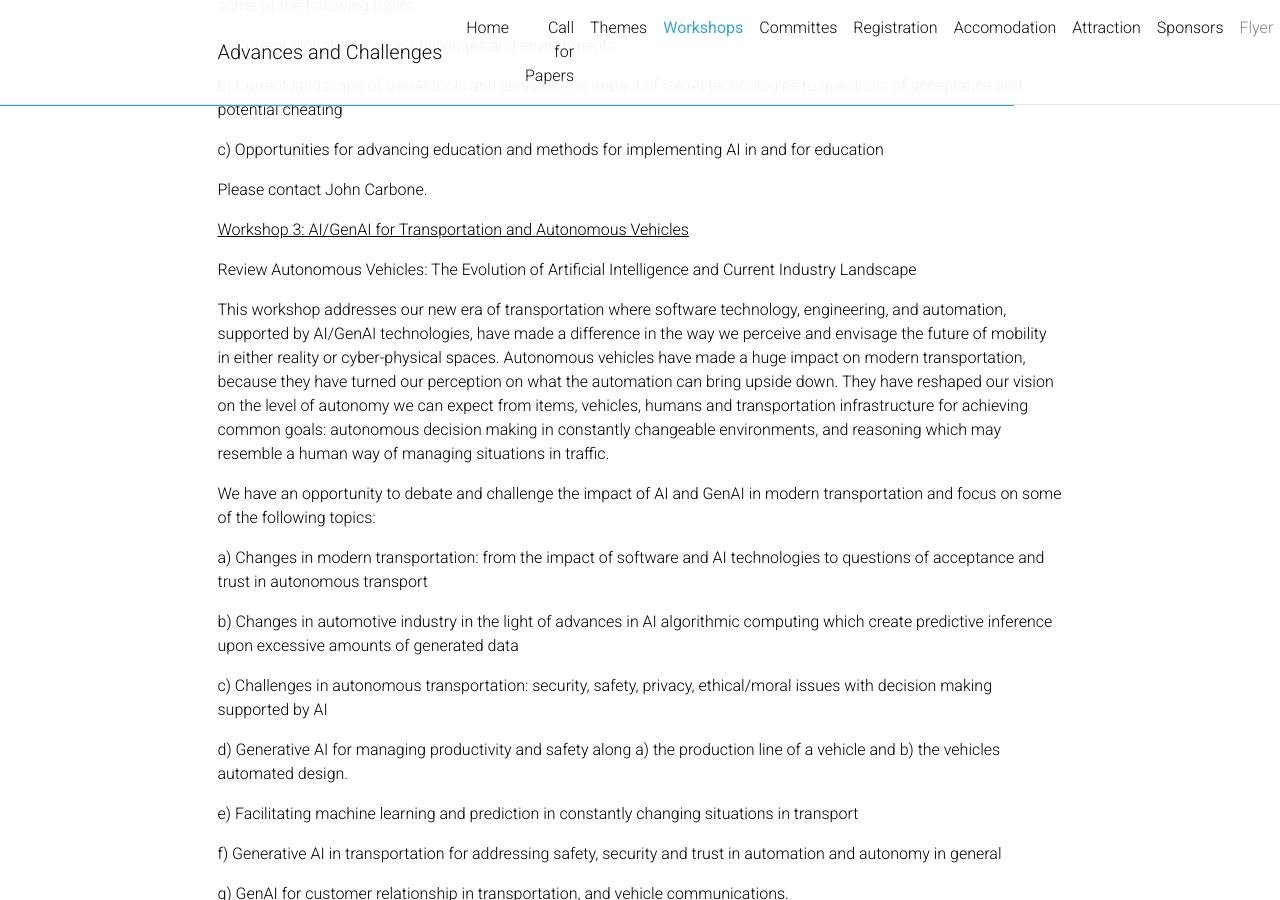
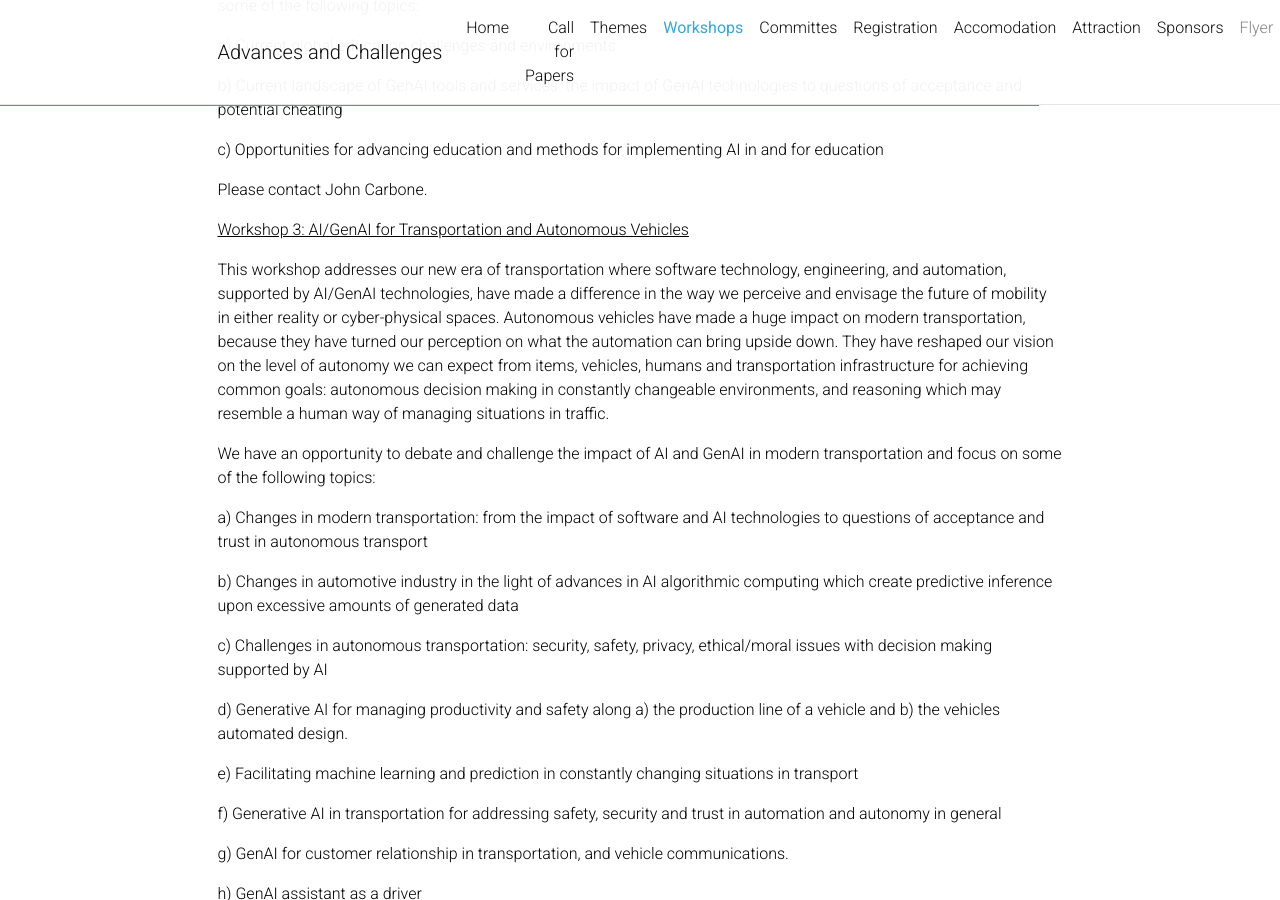
Before and after one commit to GenAI4DPS/advances-challenges, a Jekyll site: the page built from _pages/workshop.md, in a window 1280 px wide and 900 px high, scrolled down 1332 px. Built offline with Jekyll 4.4.1, drawn with Linux system fonts in a browser that asks for light colours; comment, search, counter and statistics services are not loaded; a style sheet for code colours, icons or effects is not loaded.

Commit message:
Update workshop.md

```diff
--- a/_pages/workshop.md
+++ b/_pages/workshop.md
@@ -48,8 +48,6 @@ Please contact John Carbone.
 
 <u>Workshop 3: AI/GenAI for Transportation and Autonomous Vehicles</u>
 
-Review Autonomous Vehicles: The Evolution of Artificial Intelligence and Current Industry Landscape
-
 This workshop addresses our new era of transportation where software technology, engineering, and automation, supported by AI/GenAI technologies, have made a difference in the way we perceive and envisage the future of mobility in either reality or cyber-physical spaces. Autonomous vehicles have made a huge impact on modern transportation, because they have turned our
 perception on what the automation can bring upside down. They have reshaped our vision on the level of autonomy we can expect from items, vehicles, humans and transportation infrastructure for achieving common goals: autonomous decision making in constantly changeable environments, and reasoning which may resemble a human way of managing situations in traffic.
 
```
